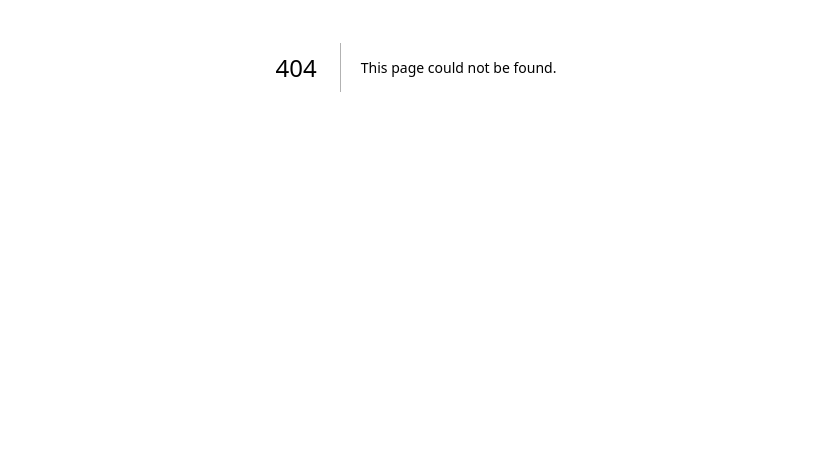
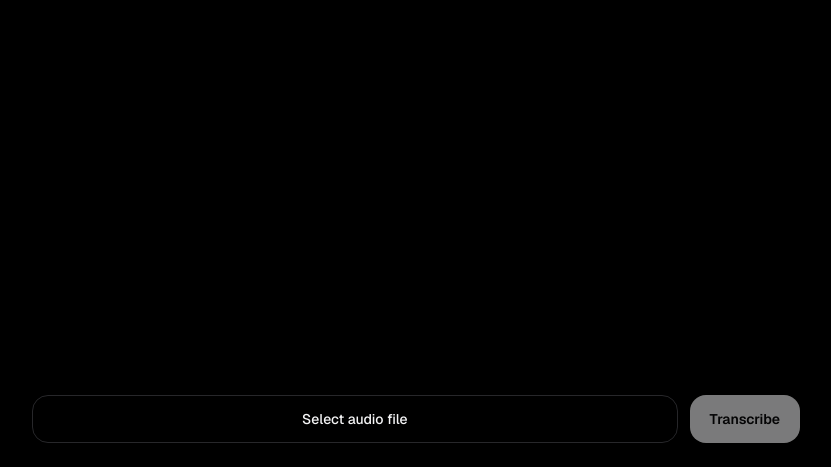
Before and after one commit to AdityaSrivastava185/Nextjs-ai-sdk, a Next.js app: page /ui/transcribe-audio in a window 1280 px wide. Before the commit this address had no page. Shown: the part 333-800 px from the top of the page, without its empty margins (224-1055 px from the left). Built offline with nearby package versions, Linux system fonts and the light colour scheme.

Commit message:
transcribe audio ui added

```diff
--- /dev/null
+++ b/app/ui/transcribe-audio/page.tsx
@@ -0,0 +1,151 @@
+"use client";
+
+import { useState, useRef } from "react";
+
+interface TranscriptResult {
+  text: string;
+  segments?: Array<{ start: number; end: number; text: string }>;
+  language?: string;
+  durationInSeconds?: number;
+}
+
+export default function TranscribeAudioPage() {
+  const [isLoading, setIsLoading] = useState(false);
+  const [error, setError] = useState<string | null>(null);
+  const [transcript, setTranscript] = useState<TranscriptResult | null>(null);
+  const [selectedFile, setSelectedFile] = useState<File | null>(null);
+  const fileInputRef = useRef<HTMLInputElement>(null);
+
+  const handleFileChange = (event: React.ChangeEvent<HTMLInputElement>) => {
+    const file = event.target.files?.[0];
+    if (file) {
+      setSelectedFile(file);
+      setTranscript(null);
+      setError(null);
+    }
+  };
+
+  const handleSubmit = async (event: React.FormEvent<HTMLFormElement>) => {
+    event.preventDefault();
+
+    if (!selectedFile) {
+      setError("Please select an audio file");
+      return;
+    }
+
+    setIsLoading(true);
+    setError(null);
+
+    try {
+      const formData = new FormData();
+      formData.append("audio", selectedFile);
+
+      const response = await fetch("/api/transcribe-audio", {
+        method: "POST",
+        body: formData,
+      });
+
+      if (!response.ok) {
+        throw new Error("Unable to generate the auido transcript");
+      }
+
+      const data = await response.json();
+      setTranscript(data);
+      setSelectedFile(null);
+      if (fileInputRef.current) {
+        fileInputRef.current.value = "";
+      }
+    } catch (error) {
+      console.error("Error transcribing audio:", error);
+      setError(
+        error instanceof Error
+          ? error.message
+          : "Something went wrong. Please try again."
+      );
+    } finally {
+      setIsLoading(false);
+    }
+  };
+
+  const resetForm = () => {
+    setSelectedFile(null);
+    setTranscript(null);
+    setError(null);
+    if (fileInputRef.current) {
+      fileInputRef.current.value = "";
+    }
+  };
+
+  return (
+    <div className="flex flex-col w-full max-w-md py-24 mx-auto stretch">
+      {error && <div className="text-red-500 mb-4">{error}</div>}
+
+      {isLoading && (
+        <div className="text-center mb-4">Transcribing audio...</div>
+      )}
+
+      {transcript && !isLoading && (
+        <div className="mb-8 p-4 bg-zinc-100 dark:bg-zinc-800 rounded-lg">
+          <h3 className="font-semibold mb-2">Transcript:</h3>
+          <p className="whitespace-pre-wrap">{transcript.text}</p>
+
+          {transcript.language && (
+            <p className="text-sm text-gray-600 dark:text-gray-400 mt-2">
+              Language: {transcript.language}
+            </p>
+          )}
+
+          {transcript.durationInSeconds && (
+            <p className="text-sm text-gray-600 dark:text-gray-400">
+              Duration: {transcript.durationInSeconds.toFixed(1)} seconds
+            </p>
+          )}
+        </div>
+      )}
+
+      <form
+        onSubmit={handleSubmit}
+        className="composer-shell fixed bottom-4 left-1/2 z-10 w-[calc(100%-2rem)] max-w-3xl -translate-x-1/2 sm:bottom-6 sm:w-[calc(100%-3rem)]"
+      >
+        <div className="flex flex-col gap-2">
+          {selectedFile && (
+            <div className="flex items-center justify-between text-sm text-gray-600 dark:text-gray-400">
+              <span>Selected: {selectedFile.name}</span>
+              <button
+                type="button"
+                onClick={resetForm}
+                className="text-red-500 hover:text-red-600"
+              >
+                Remove
+              </button>
+            </div>
+          )}
+
+          <div className="flex items-center gap-3">
+            <input
+              ref={fileInputRef}
+              type="file"
+              accept="audio/*"
+              onChange={handleFileChange}
+              className="hidden"
+              id="audio-upload"
+            />
+            <label
+              htmlFor="audio-upload"
+              className="flex h-12 min-w-0 flex-1 cursor-pointer items-center justify-center rounded-2xl border border-zinc-800 bg-black px-5 text-sm font-medium text-zinc-100 shadow-2xl shadow-black/40 transition hover:border-zinc-600 hover:bg-zinc-950"
+            >
+              {selectedFile ? "Change file" : "Select audio file"}
+            </label>
+            <button
+              type="submit"
+              disabled={isLoading || !selectedFile}
+              className="h-12 shrink-0 rounded-2xl bg-zinc-100 px-5 text-sm font-semibold text-zinc-950 shadow-2xl shadow-black/30 transition hover:bg-white disabled:cursor-not-allowed disabled:opacity-50"
+            >
+              Transcribe
+            </button>
+          </div>
+        </div>
+      </form>
+    </div>
+  );
+}
```
